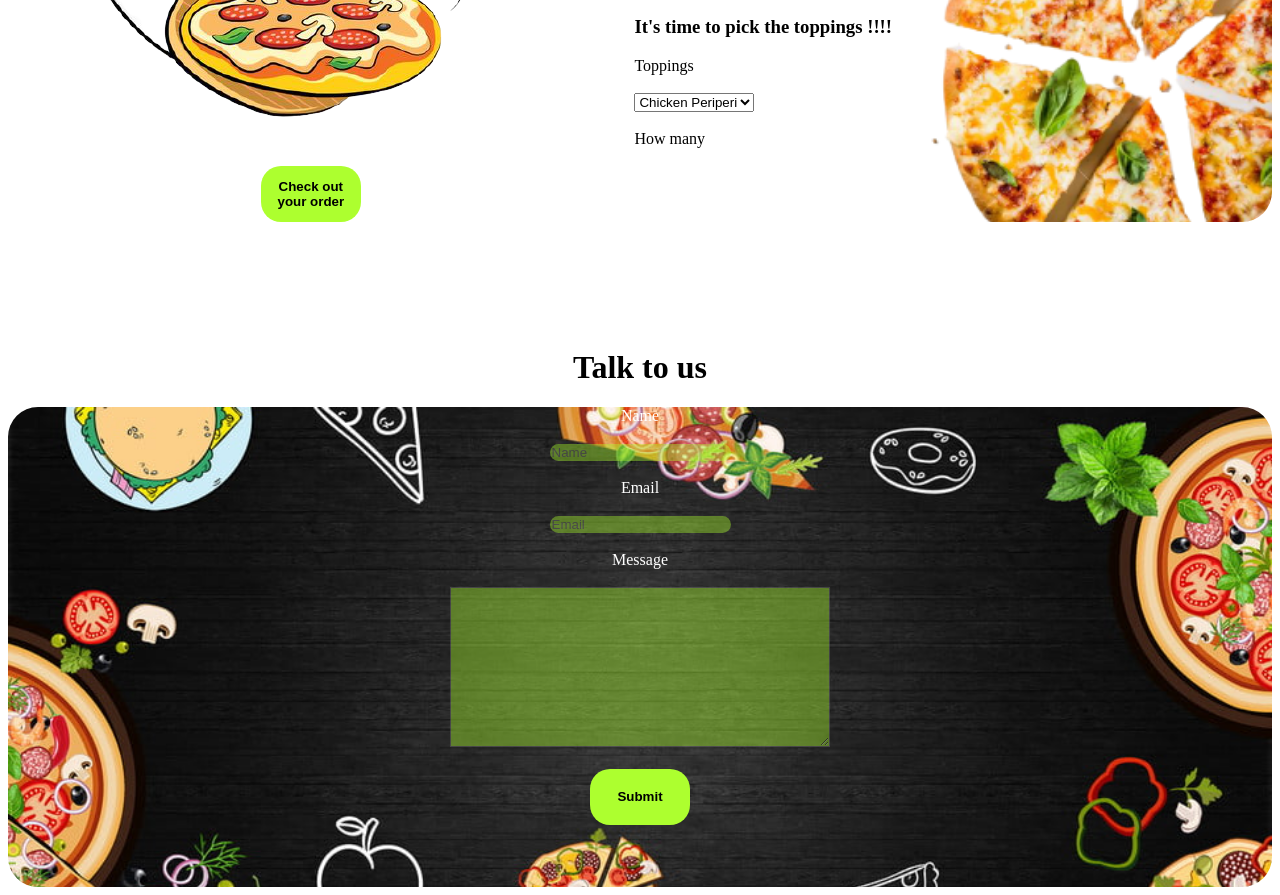
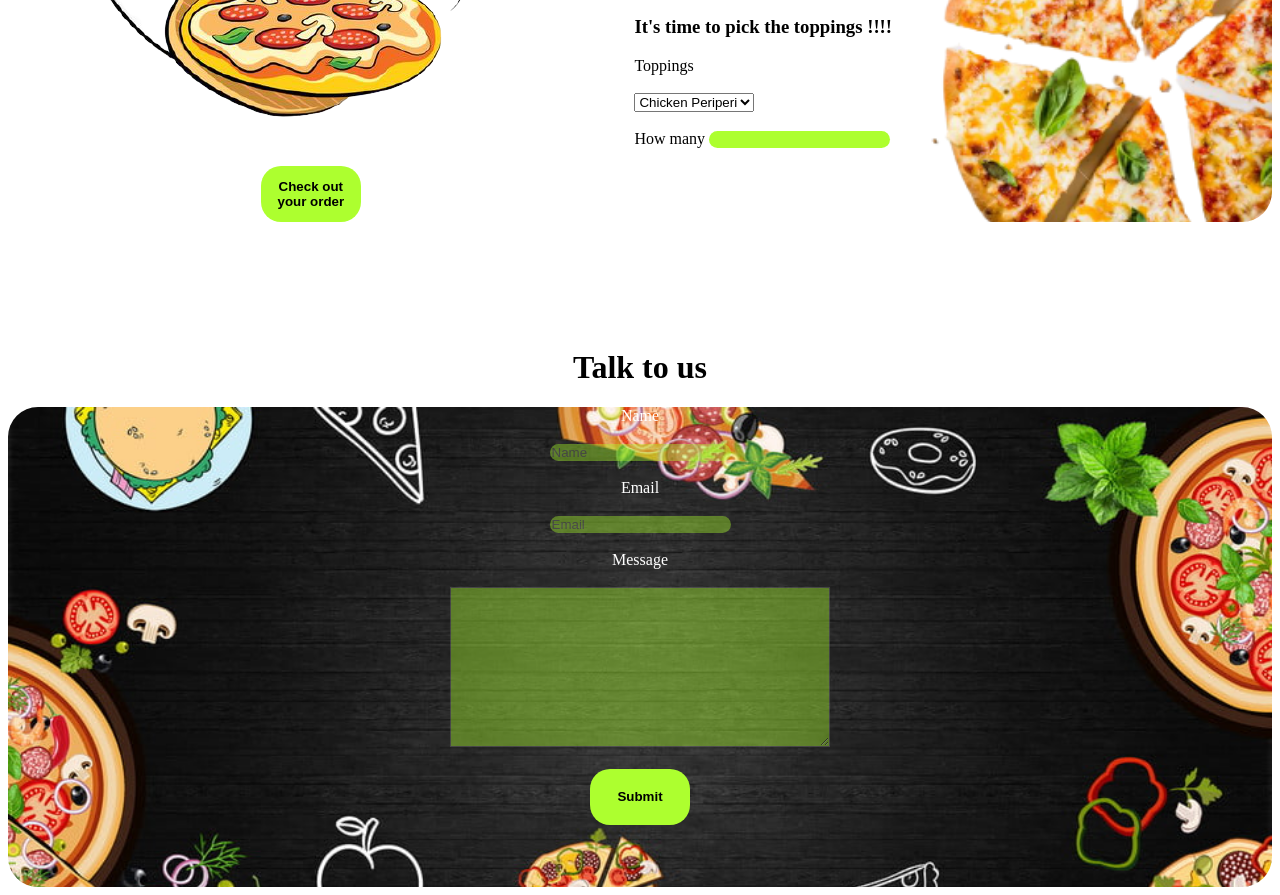
Before and after one commit to Becka7/My-PIzza-place-, a plain HTML site: page index.html in a window 1280 px wide. Shown: the part 2728-3623 px from the top of the page. Drawn offline with Linux system fonts and the light colour scheme.

Commit message:
add background color to input

```diff
--- a/style.css
+++ b/style.css
@@ -147,3 +147,6 @@ textarea{
     margin-top: 10%;
 
 }
+#pizzas{
+    background-color: greenyellow;
+}
```
